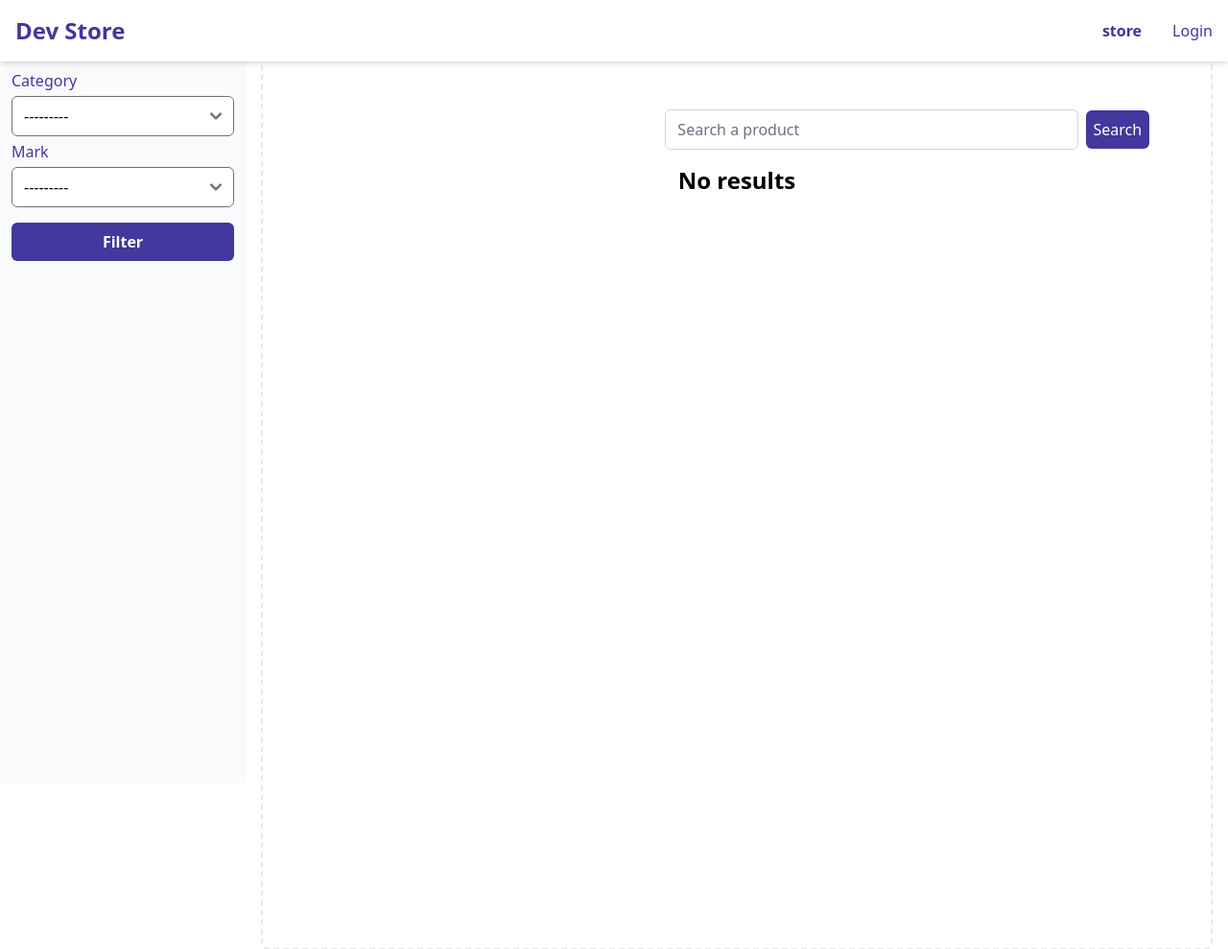
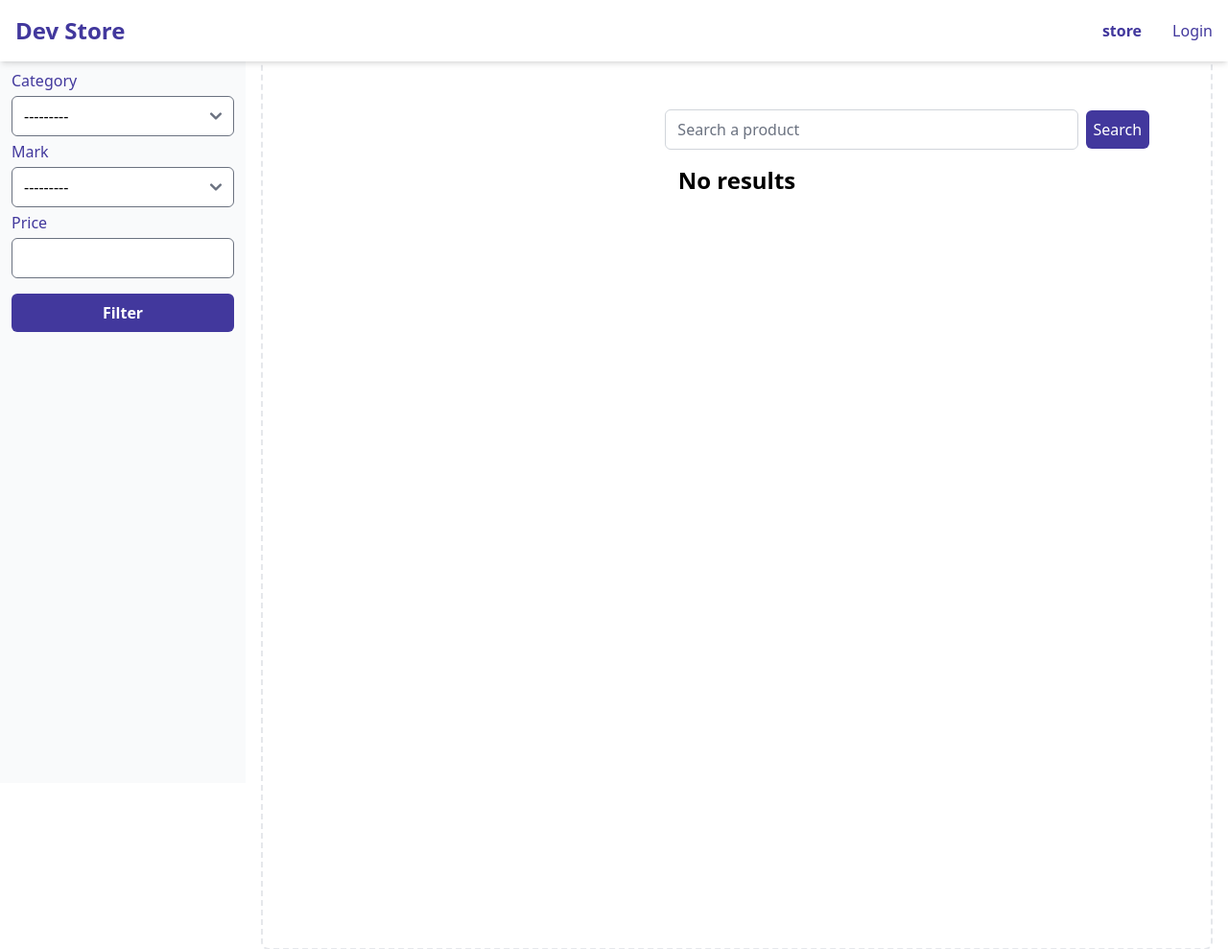
Before and after one commit to byron-fran/Dev-Store-Django, a Django app: page /products/ in a window 1280 px wide. Shown: the top 989 px of the page at 96% size. Run offline with Django 5.2, Linux system fonts and the light colour scheme; data that the repository does not hold is empty; style sheets or scripts are compiled from the project's sources; some libraries are stand-ins or nearby versions.

Commit message:
add filter price

```diff
--- a/Products/filters.py
+++ b/Products/filters.py
@@ -2,7 +2,7 @@ from .models import Product
 import django_filters
 
 class ProductFilter(django_filters.FilterSet):
-
+    price = django_filters.NumberFilter()
     class Meta:
         model = Product
-        fields = [ 'category', 'mark']
+        fields = [ 'category', 'mark', 'price']
--- a/Products/templates/products.html
+++ b/Products/templates/products.html
@@ -24,6 +24,8 @@
         {{ form.category|add_classes:'w-full rounded-md ' }}
         <label class="block text-indigo-800 my-1">{{ form.mark.label }}</label>
         {{ form.mark|add_classes:'w-full rounded-md ' }}
+        <label class="block text-indigo-800 my-1">{{ form.price.label }}</label>
+        {{ form.price|add_classes:'w-full rounded-md ' }}
         <button class="bg-indigo-800 text-white w-full mt-4 p-2 rounded-md font-bold" type="submit">Filter</button>
       </form>
     </div>
```
